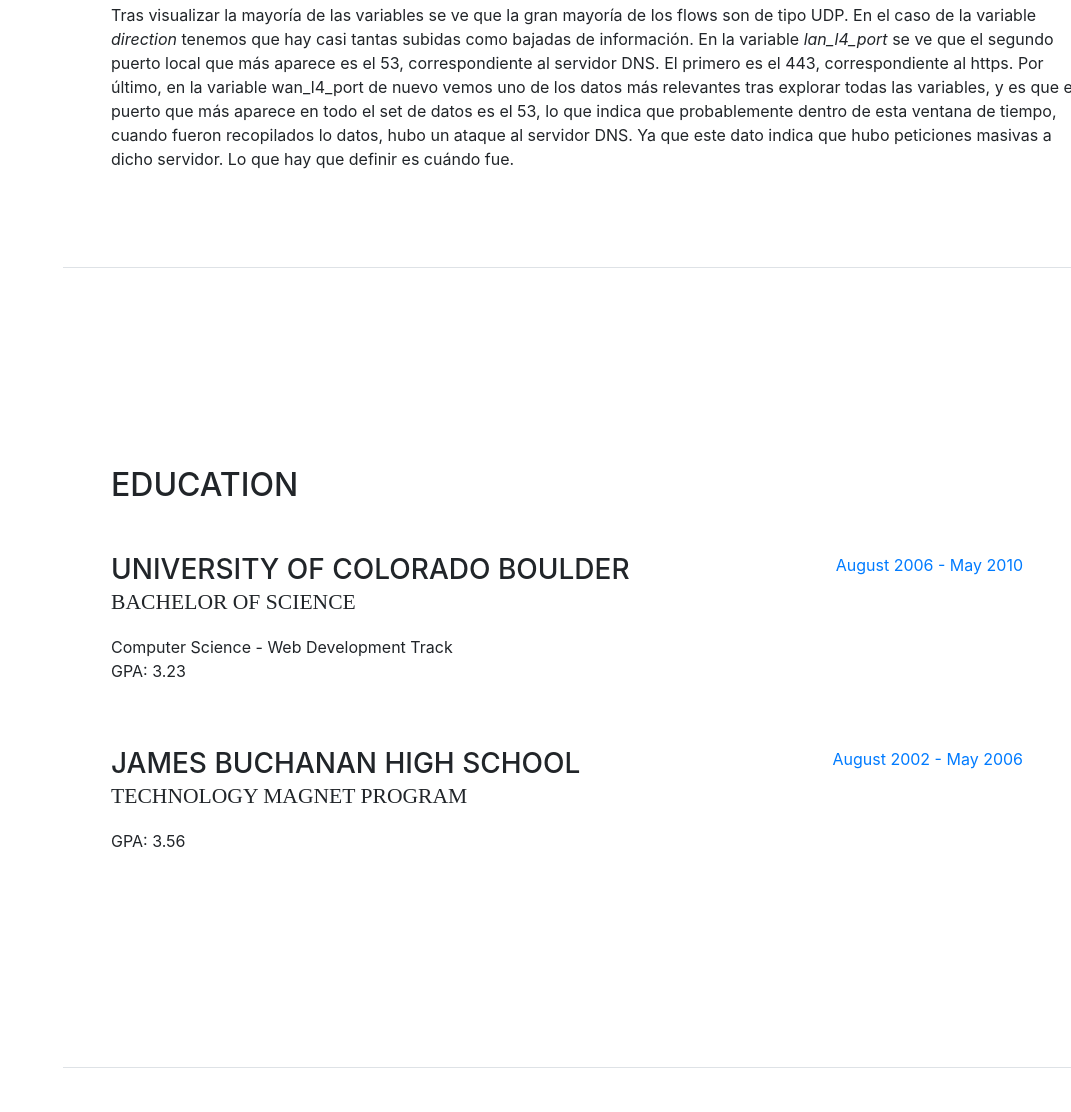
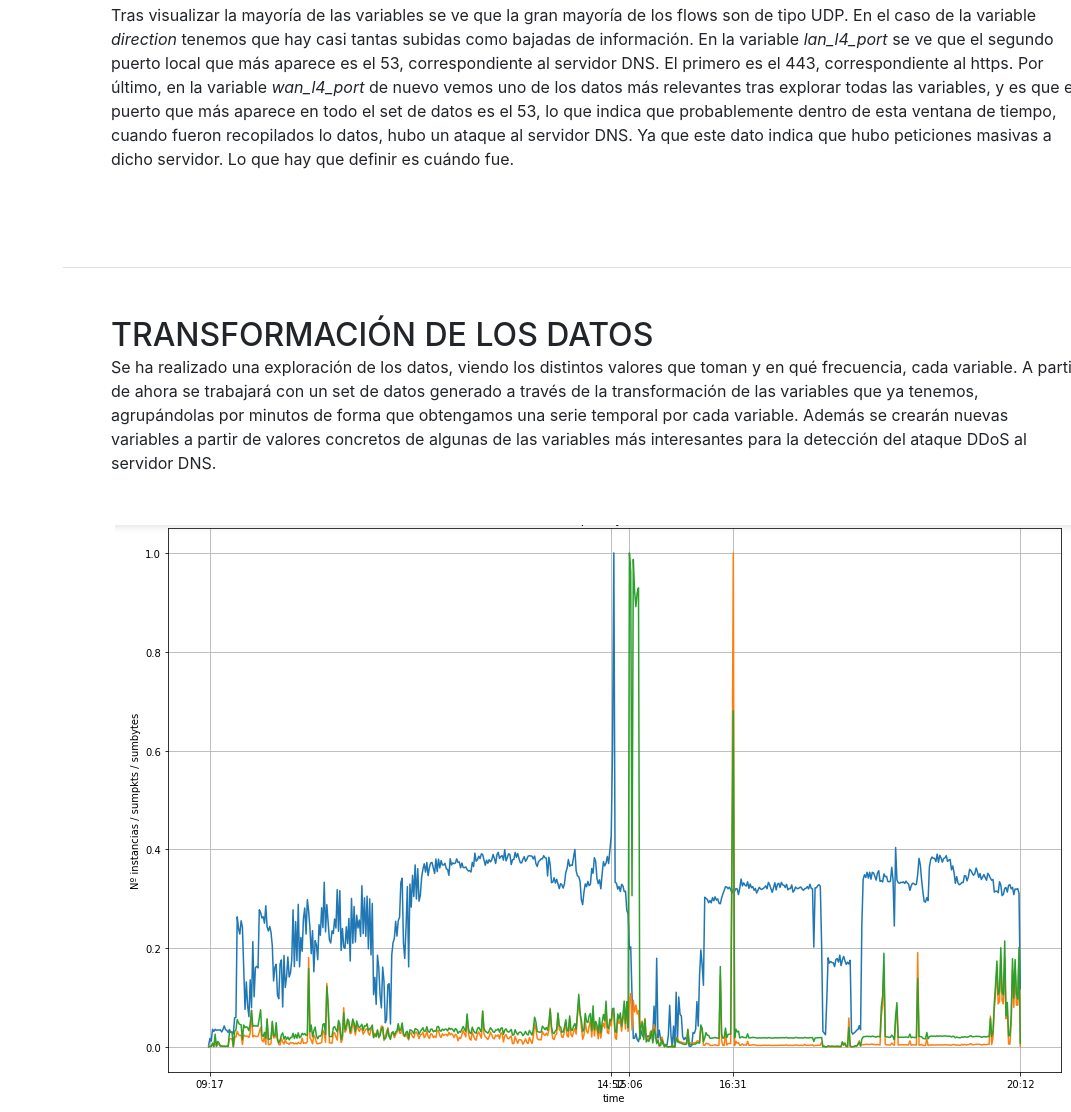
Before and after one commit to EnriqueRondan/CV-Enrique-Rondan, a website with bundled scripts: page index.html in a window 1280 px wide. Shown: the part 4875-5987 px from the top of the page, without its empty margins (209-1280 px from the left). Built offline with nearby package versions, Linux system fonts and the light colour scheme; a web font is replaced by a local one.

Commit message:
Update index.html

```diff
--- a/index.html
+++ b/index.html
@@ -133,44 +133,26 @@
           <p align="center"><img src="img/G7B.PNG" alt=""></p>
           <p align="center"><img src="img/G8B.PNG" alt=""></p>
           <p align="center"><img src="img/G9B.PNG" alt=""></p>
-          <p class="mb-5"> Tras visualizar la mayoría de las variables se ve que la gran mayoría de los flows son de tipo UDP. En el caso de la variable <i>direction</i> tenemos que hay casi tantas subidas como bajadas de información. En la variable <i>lan_l4_port</i> se ve que el segundo puerto local que más aparece es el 53, correspondiente al servidor DNS. El primero es el 443, correspondiente al https. Por último, en la variable wan_l4_port de nuevo vemos uno de los datos más relevantes tras explorar todas las variables, y es que el puerto que más aparece en todo el set de datos es el 53, lo que indica que probablemente dentro de esta ventana de tiempo, cuando fueron recopilados lo datos, hubo un ataque al servidor DNS. Ya que este dato indica que hubo peticiones masivas a dicho servidor. Lo que hay que definir es cuándo fue. </p>
+          <p class="mb-5"> Tras visualizar la mayoría de las variables se ve que la gran mayoría de los flows son de tipo UDP. En el caso de la variable <i>direction</i> tenemos que hay casi tantas subidas como bajadas de información. En la variable <i>lan_l4_port</i> se ve que el segundo puerto local que más aparece es el 53, correspondiente al servidor DNS. El primero es el 443, correspondiente al https. Por último, en la variable <i>wan_l4_port</i> de nuevo vemos uno de los datos más relevantes tras explorar todas las variables, y es que el puerto que más aparece en todo el set de datos es el 53, lo que indica que probablemente dentro de esta ventana de tiempo, cuando fueron recopilados lo datos, hubo un ataque al servidor DNS. Ya que este dato indica que hubo peticiones masivas a dicho servidor. Lo que hay que definir es cuándo fue. </p>
         </div>
 
       </section>
 
-      <section class="resume-section p-3 p-lg-5 d-flex flex-column" id="education">
+      <section class="resume-section p-3 p-lg-5 d-flex d-column" id="education">
         <div class="my-auto">
-          <h2 class="mb-5">Education</h2>
-
-          <div class="resume-item d-flex flex-column flex-md-row mb-5">
-            <div class="resume-content mr-auto">
-              <h3 class="mb-0">University of Colorado Boulder</h3>
-              <div class="subheading mb-3">Bachelor of Science</div>
-              <div>Computer Science - Web Development Track</div>
-              <p>GPA: 3.23</p>
-            </div>
-            <div class="resume-date text-md-right">
-              <span class="text-primary">August 2006 - May 2010</span>
-            </div>
-          </div>
-
-          <div class="resume-item d-flex flex-column flex-md-row">
-            <div class="resume-content mr-auto">
-              <h3 class="mb-0">James Buchanan High School</h3>
-              <div class="subheading mb-3">Technology Magnet Program</div>
-              <p>GPA: 3.56</p>
-            </div>
-            <div class="resume-date text-md-right">
-              <span class="text-primary">August 2002 - May 2006</span>
-            </div>
-          </div>
-
+          <h2 class="mb-0">Transformación de los datos</h2>
+          <p class="mb-5"> Se ha realizado una exploración de los datos, viendo los distintos valores que toman y en qué frecuencia, cada variable. A partir de ahora se trabajará con un set de datos generado a través de la transformación de las variables que ya tenemos, agrupándolas por minutos de forma que obtengamos una serie temporal por cada variable. Además se crearán nuevas variables a partir de valores concretos de algunas de las variables más interesantes para la detección del ataque DDoS al servidor DNS.  </p>
+          <p align="center"><img src="img/G10.png" alt=""></p>
+          <p align="center"><img src="img/G11.png" alt=""></p>
+          <p align="center"><img src="img/G12.png" alt=""></p>
+          <p align="center"><img src="img/G13.png" alt=""></p>
+          <p align="center"><img src="img/G14.png" alt=""></p>
         </div>
       </section>
 
       <section class="resume-section p-3 p-lg-5 d-flex flex-column" id="skills">
         <div class="my-auto">
-          <h2 class="mb-5">Skills</h2>
+          <h2 class="mb-5">Aproximación 1: Kmeans</h2>
 
           <div class="subheading mb-3">Programming Languages &amp; Tools</div>
           <ul class="list-inline list-icons">
```
